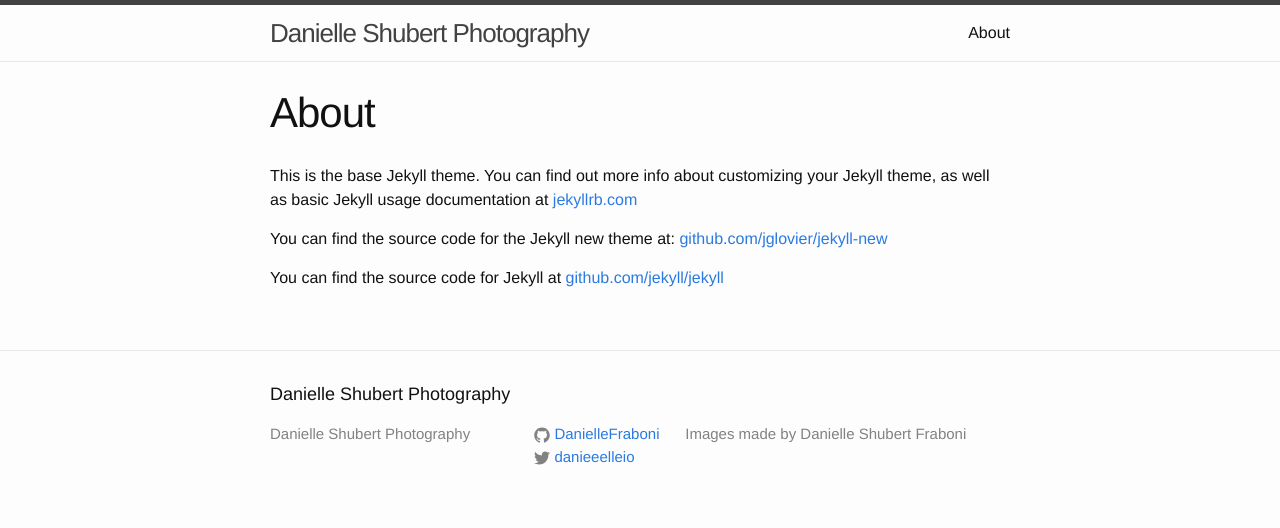
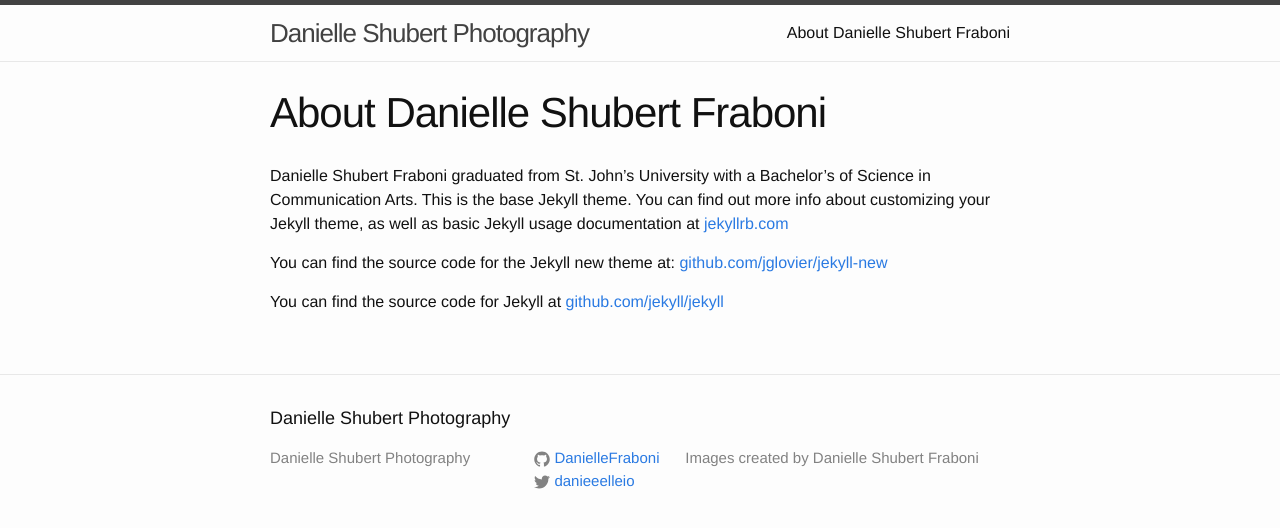
Before and after one commit to DanielleFraboni/DanielleFraboni.github.io, a Jekyll site: the page built from about.md, in a window 1280 px wide. Shown: the top 528 px of the page. Built offline with Jekyll 4.4.1, drawn with Linux system fonts in a browser that asks for light colours.

Commit message:
* update

```diff
--- a/_config.yml
+++ b/_config.yml
@@ -1,11 +1,13 @@
 # Site settings
 title: Danielle Shubert Photography
+email:
 description: > # this means to ignore newlines until "baseurl:"
-  Images made by Danielle Shubert Fraboni
+  Images created by Danielle Shubert Fraboni
 baseurl: "" # the subpath of your site, e.g. /blog/
-url: "http://DanielleFraboni.github.io" # the base hostname & protocol for your site
+url: "DanielleFraboni.github.io" # the base hostname & protocol for your site
 twitter_username: danieeelleio
 github_username:  DanielleFraboni
 
 # Build settings
 markdown: kramdown
+permalink: pretty
--- a/_posts/2014-10-15-welcome-to-jekyll.markdown
+++ b/_posts/2014-10-15-welcome-to-jekyll.markdown
@@ -5,6 +5,7 @@ date:   2014-10-15 21:32:47
 categories: Beginnings
 ---
 
+Welcome to the maiden post.  Here you shall see the glorious beginnings of a person unable to come up with an interesting maiden blog post!
 Check out the [Jekyll docs][jekyll] for more info on how to get the most out of Jekyll. File all bugs/feature requests at [Jekyll’s GitHub repo][jekyll-gh]. If you have questions, you can ask them on [Jekyll’s dedicated Help repository][jekyll-help].
 
 [jekyll]:      http://jekyllrb.com
--- a/about.md
+++ b/about.md
@@ -1,9 +1,9 @@
 ---
 layout: page
-title: About
+title: About Danielle Shubert Fraboni
 permalink: /about/
 ---
-
+Danielle Shubert Fraboni graduated from St. John's University with a Bachelor's of Science in Communication Arts.
 This is the base Jekyll theme. You can find out more info about customizing your Jekyll theme, as well as basic Jekyll usage documentation at [jekyllrb.com](http://jekyllrb.com/)
 
 You can find the source code for the Jekyll new theme at: [github.com/jglovier/jekyll-new](https://github.com/jglovier/jekyll-new)
```
Also changed, not shown: 1 other file.
